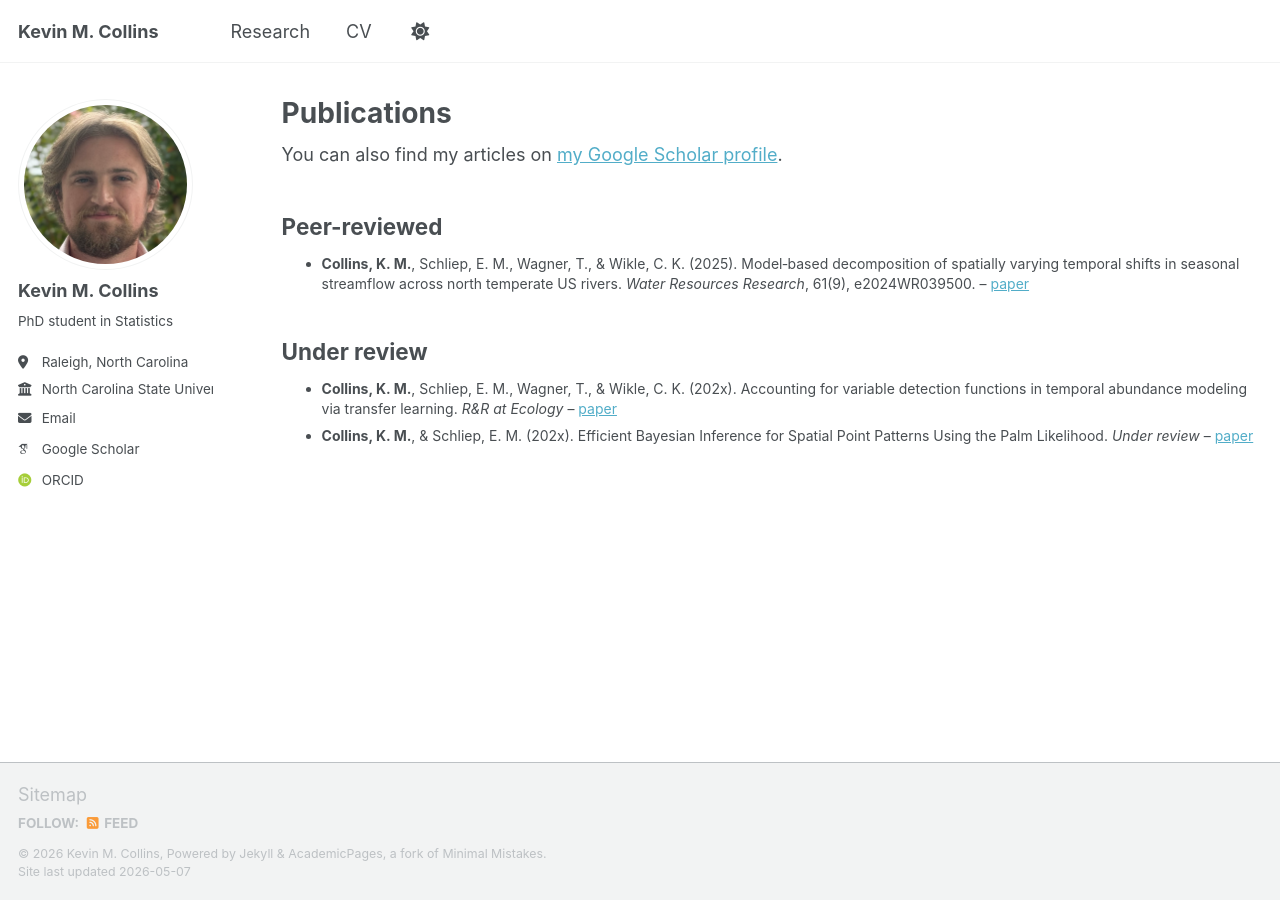
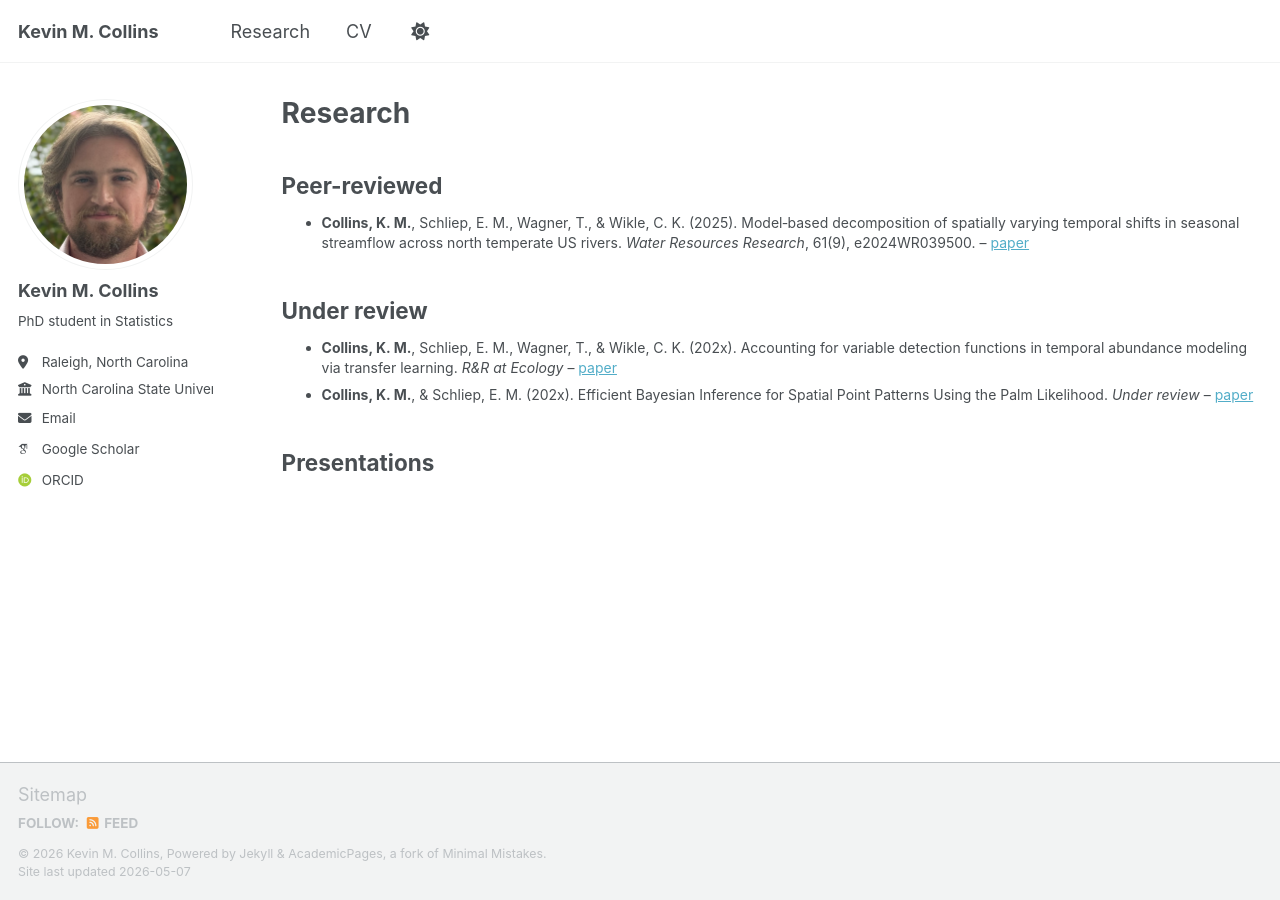
Before and after one commit to kecollins/kecollins.github.io, a Jekyll site: the page built from _pages/publications.html, in a window 1280 px wide. Built offline with Jekyll 4.4.1, drawn with Linux system fonts in a browser that asks for light colours; some web fonts are replaced; a script that is not in the unit is left out.

Commit message:
Update publications.html

```diff
--- a/_pages/publications.html
+++ b/_pages/publications.html
@@ -1,13 +1,9 @@
 ---
 layout: archive
-title: "Publications"
-permalink: /publications/
+title: "Research"
+permalink: /research/
 author_profile: true
 ---
-
-{% if site.author.googlescholar %}
-  <div class="wordwrap">You can also find my articles on <a href="{{site.author.googlescholar}}">my Google Scholar profile</a>.</div>
-{% endif %}
 
 <h2>Peer-reviewed</h2>
 <ul style="font-size: 14px; line-height: 1.4;">
@@ -36,3 +32,17 @@ author_profile: true
   {% endif %}
 {% endfor %}
 </ul>
+
+<h2>Presentations</h2>
+<ul style="font-size: 14px; line-height: 1.4;">
+{% for post in site.publications reversed %}
+  {% if post.status == "presentations" %}
+    <li>
+      {{ post.citation }}
+      {% if post.paperurl %}
+        – <a href="{{ post.paperurl }}" target="_blank">paper</a>
+      {% endif %}
+    </li>
+  {% endif %}
+{% endfor %}
+</ul>
```
